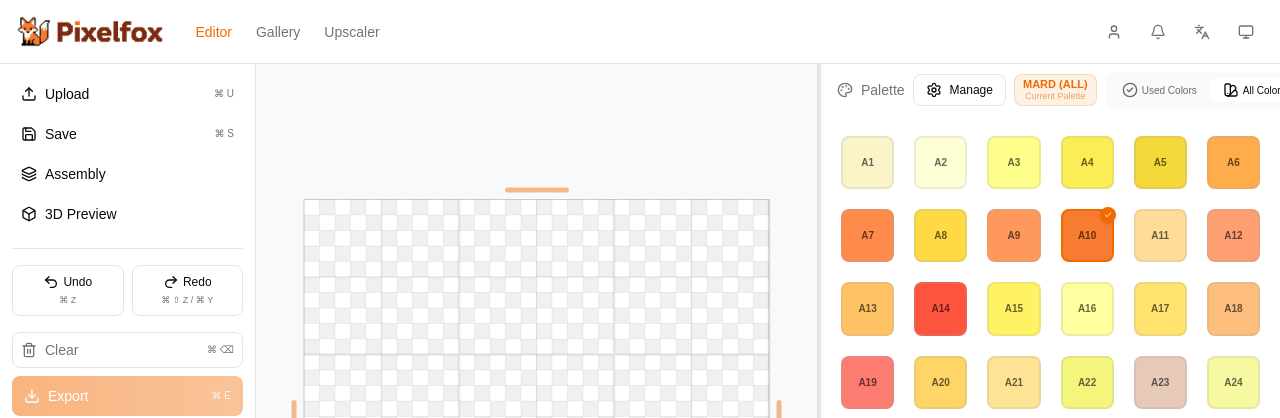
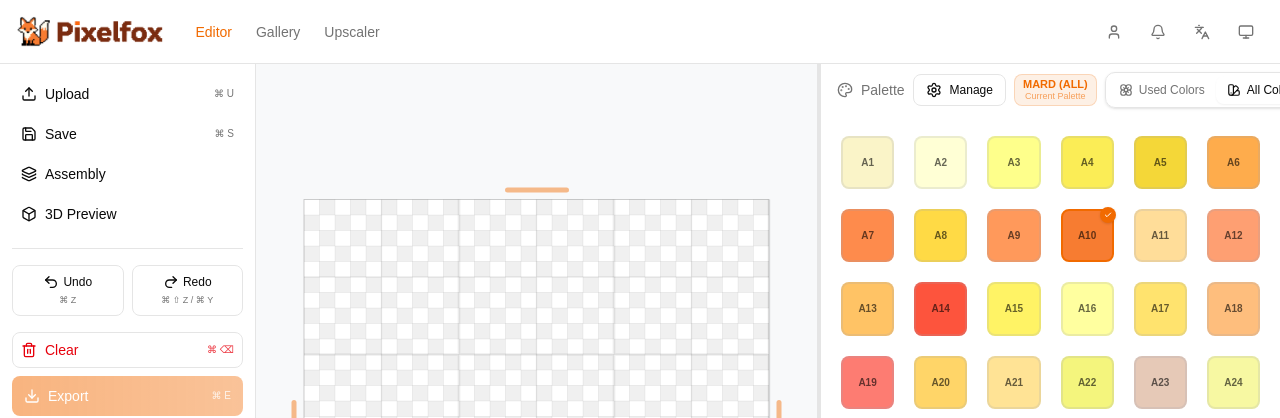
Before and after one commit to alicefung007/pixelfox-frontend, a React (Vite) app: page / in a window 1280 px wide. Shown: the top 418 px of the page. Built offline with nearby package versions, Linux system fonts and the light colour scheme.

Commit message:
style(ui): improve clear button visibility and palette tab styling
- Change clear button text to destructive color for better visibility
- Update palette tab styling with new layout, icons, and hover states
- Include activeTab in palette store's reset state for consistency

```diff
--- a/src/components/editor/MobileEditorQuickActions.tsx
+++ b/src/components/editor/MobileEditorQuickActions.tsx
@@ -53,7 +53,7 @@ export default function MobileEditorQuickActions({ onExport, className }: Props)
         <Button
           variant="outline"
           size="icon-sm"
-          className="h-8 w-8 shrink-0"
+          className="h-8 w-8 shrink-0 text-destructive hover:text-destructive"
           onClick={clear}
           aria-label={t("sidebar.clear")}
           title={t("sidebar.clear")}
--- a/src/components/layout/Sidebar.tsx
+++ b/src/components/layout/Sidebar.tsx
@@ -251,12 +251,16 @@ function SidebarContent({
       </div>
 
       <div className="space-y-2">
-        <Button variant="outline" className="w-full justify-between h-9 px-2 text-sm font-normal" onClick={clear}>
-          <div className="flex items-center gap-2 text-muted-foreground">
+        <Button
+          variant="outline"
+          className="w-full justify-between h-9 px-2 text-sm font-normal text-destructive hover:text-destructive"
+          onClick={clear}
+        >
+          <div className="flex items-center gap-2 text-destructive">
             <Trash2 size={18} />
             <span>{t("sidebar.clear")}</span>
           </div>
-          <span className="text-[10px] text-muted-foreground uppercase hidden sm:inline">⌘ ⌫</span>
+          <span className="text-[10px] text-destructive/80 uppercase hidden sm:inline">⌘ ⌫</span>
         </Button>
         <span
           className={cn("block w-full", !hasExportableContent && "cursor-not-allowed")}
--- a/src/components/palette/PalettePanel.tsx
+++ b/src/components/palette/PalettePanel.tsx
@@ -3,7 +3,7 @@ import type { PaletteTabId } from "@/store/usePaletteStore";
 import { useTranslation } from "react-i18next";
 import {
   Ban,
-  CheckCircle2,
+  Flower,
   Palette,
   Replace,
   Settings,
@@ -208,19 +208,22 @@ export default function PalettePanel({ onOpenReplaceColorDialog }: PalettePanelP
         </div>
 
         <Tabs value={tab} onValueChange={(v) => setTab(v as PaletteTabId)}>
-          <TabsList className="h-8 bg-muted/50 p-1">
+          <TabsList className="h-auto gap-0 rounded-lg border bg-background/95 p-0.5 shadow-sm backdrop-blur-sm">
             <TabsTrigger
               value="used"
               className={cn(
-                "text-[10px] h-6 px-2 sm:px-3 gap-1 cursor-pointer transition-all",
+                "h-7 flex-none cursor-pointer gap-1.5 rounded-md px-2.5 text-xs font-medium text-muted-foreground transition-all hover:bg-accent/70 hover:text-foreground data-active:bg-background data-active:text-foreground data-active:shadow-xs",
                 isUsedFlashing && "ring-2 ring-primary ring-offset-1 ring-offset-background scale-110"
               )}
             >
-              <CheckCircle2 size={12} />
+              <Flower className="size-3.5" />
               <span className="hidden sm:inline">{t("palette.usedColors")}</span>
             </TabsTrigger>
-            <TabsTrigger value="all" className="text-[10px] h-6 px-2 sm:px-3 gap-1 cursor-pointer">
-              <SwatchBook size={12} />
+            <TabsTrigger
+              value="all"
+              className="h-7 flex-none cursor-pointer gap-1.5 rounded-md px-2.5 text-xs font-medium text-muted-foreground transition-all hover:bg-accent/70 hover:text-foreground data-active:bg-background data-active:text-foreground data-active:shadow-xs"
+            >
+              <SwatchBook className="size-3.5" />
               <span className="hidden sm:inline">{t("palette.allColors")}</span>
             </TabsTrigger>
           </TabsList>
--- a/src/store/usePaletteStore.ts
+++ b/src/store/usePaletteStore.ts
@@ -64,6 +64,7 @@ export const usePaletteStore = create<PaletteState>()(
         recentColors: state.recentColors,
         usedColors: state.usedColors,
         customPalette: state.customPalette,
+        activeTab: state.activeTab,
       }),
     }
   )
```
